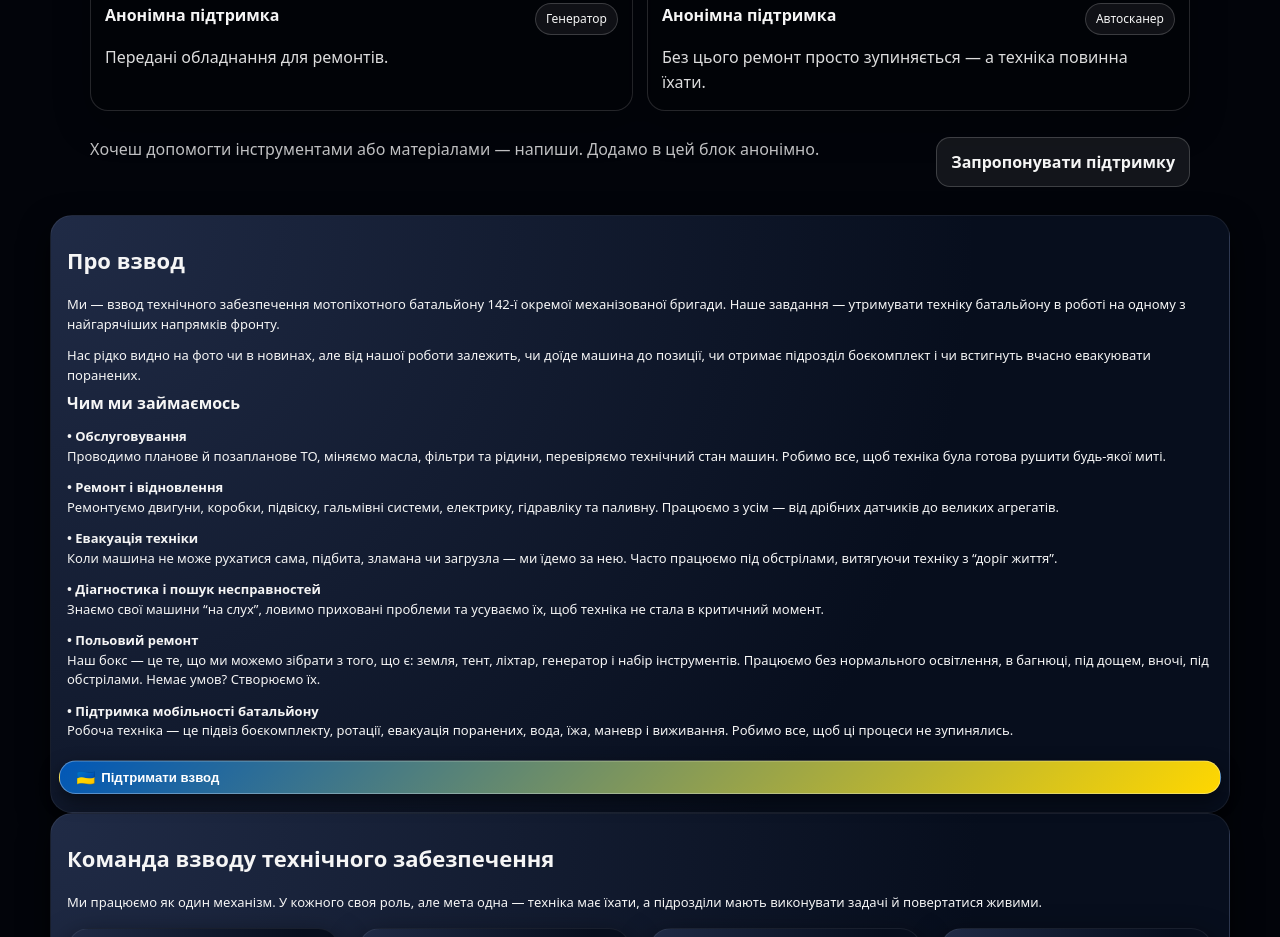
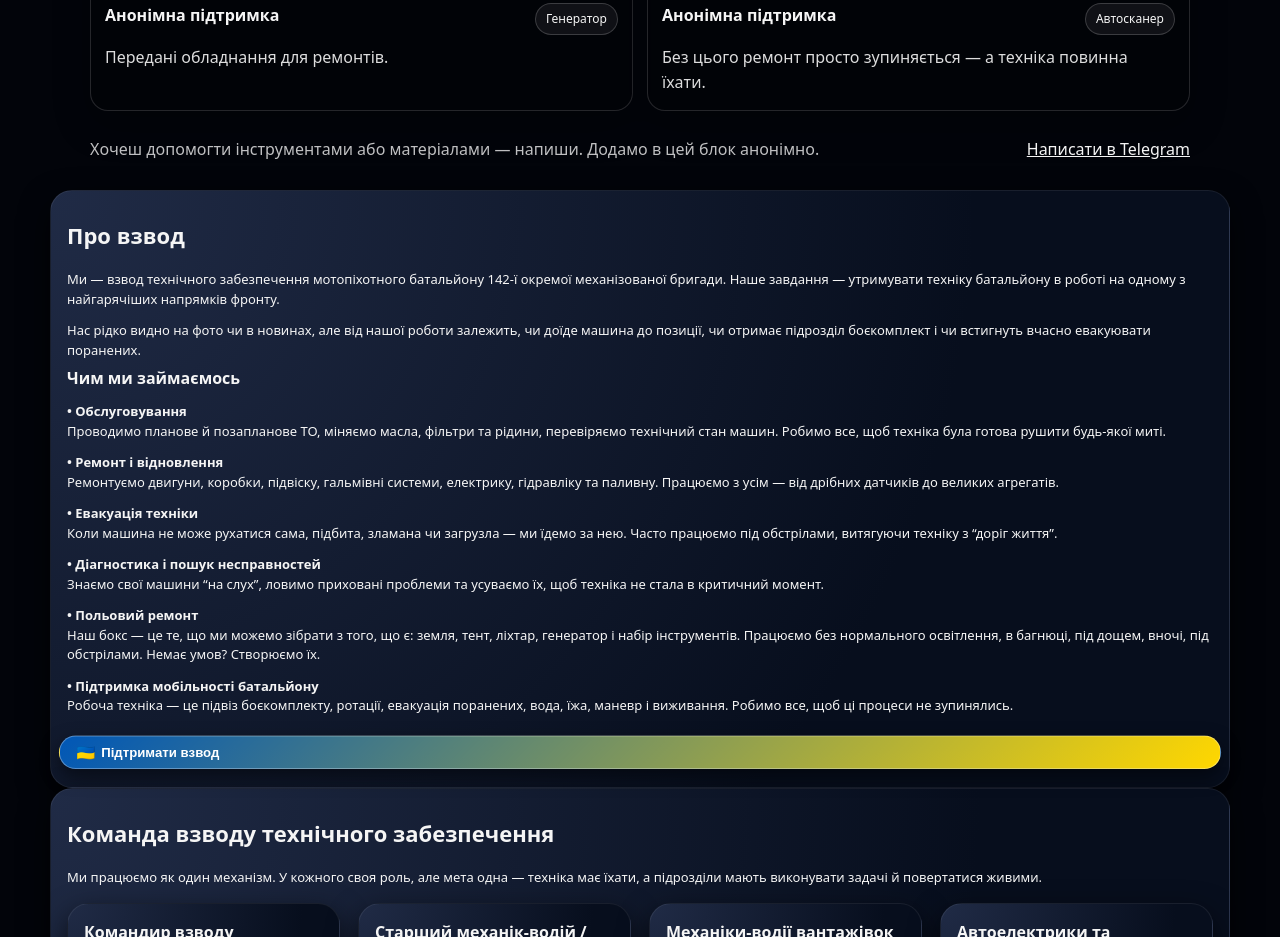
Before and after one commit to ViktorNadelnuik/DOFAMIN95, a plain HTML site: page index.html in a window 1280 px wide. Shown: the part 1768-2705 px from the top of the page. Drawn offline with Linux system fonts and the light colour scheme; no server answers.

Commit message:
Update index.html

```diff
--- a/index.html
+++ b/index.html
@@ -1098,7 +1098,8 @@
         Хочеш допомогти інструментами або матеріалами — напиши. Додамо в цей блок анонімно.
       </p>
 
-      <a class="thx-cta" href="https://t.me/ВАШ_НІК" target="Viktor_95N" rel="noopener">Запропонувати підтримку</a>
+      <a href="https://t.me/Viktor_95N" target="_blank" rel="noopener">Написати в Telegram</a>
+
     </div>
   </div>
 </section>
```
